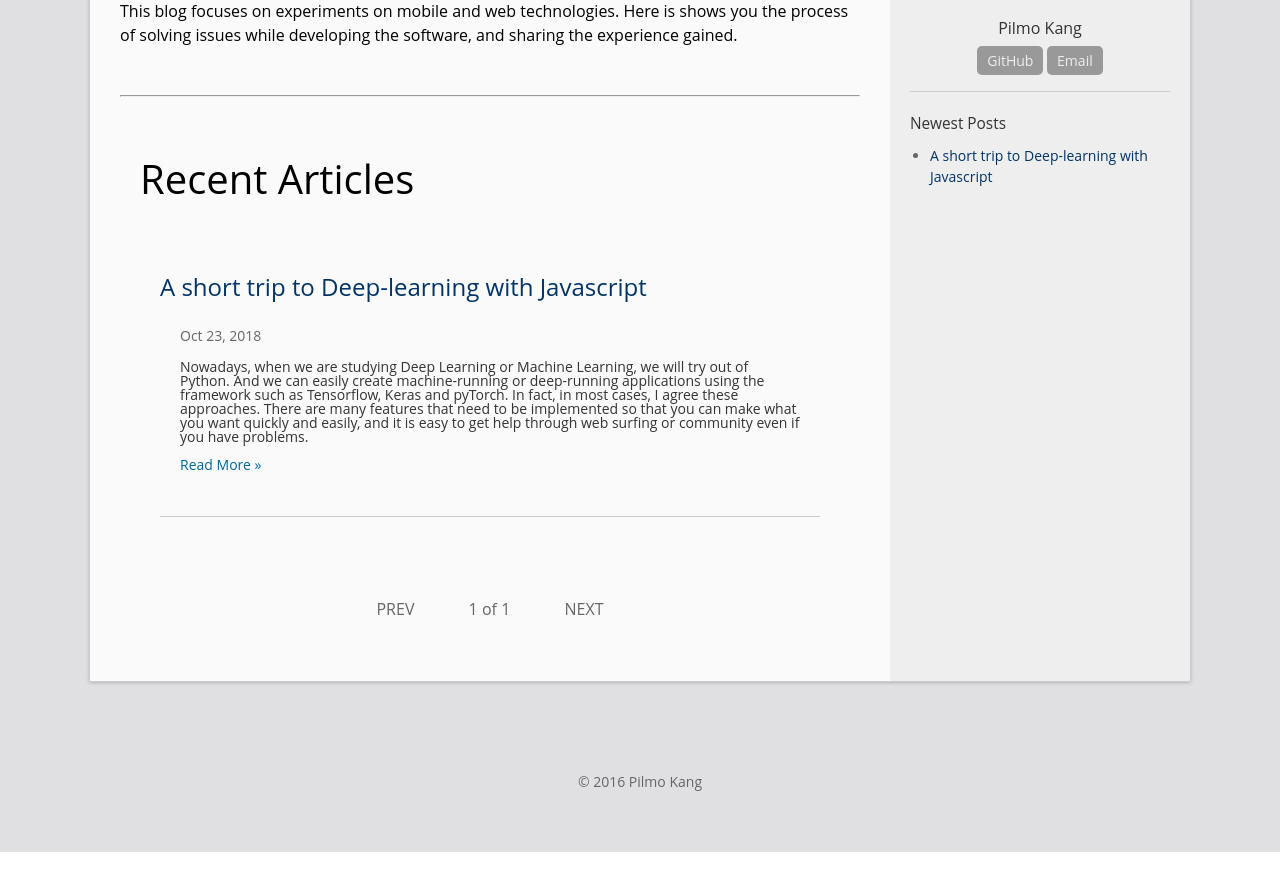
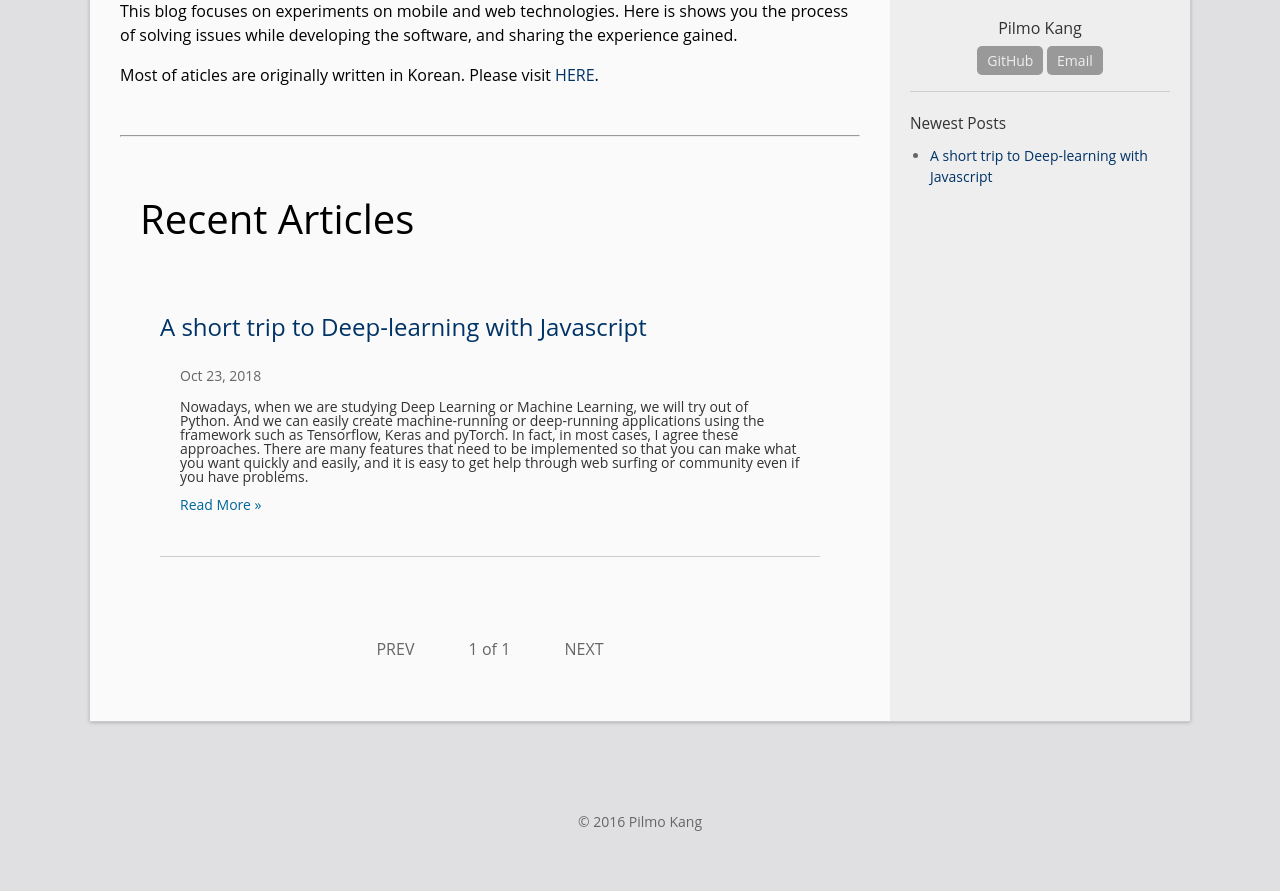
Before and after one commit to ivorycirrus/en, a Jekyll site: the page built from index.html, in a window 1280 px wide, cut to the strip 261-1153 px from the top of the page. Built offline with Jekyll 4.4.1, drawn with Linux system fonts in a browser that asks for light colours; the list of posts is cut into pages by our own code; before the commit the page ends 1113 px from its top, so only the background shows below that.

Commit message:
add notice to visit original blog written in Korean

```diff
--- a/index.html
+++ b/index.html
@@ -10,6 +10,8 @@ lang_alternate: ["ko", "en"]
   <h1 class="page-heading">IvoryCirrus's Lab.</h1>
   <p>Ivorycirrus's LAB is a blog that covers to software development.<br/><br/>This blog focuses on experiments on mobile and web technologies. Here is shows you the process of solving issues while developing the software, and sharing the experience gained.
   </p>
+
+  <p>Most of aticles are originally written in Korean. Please visit <a href="https://ivorycirrus.github.io">HERE</a>.</p>
 
   <br/><hr/><br/>
 
```
